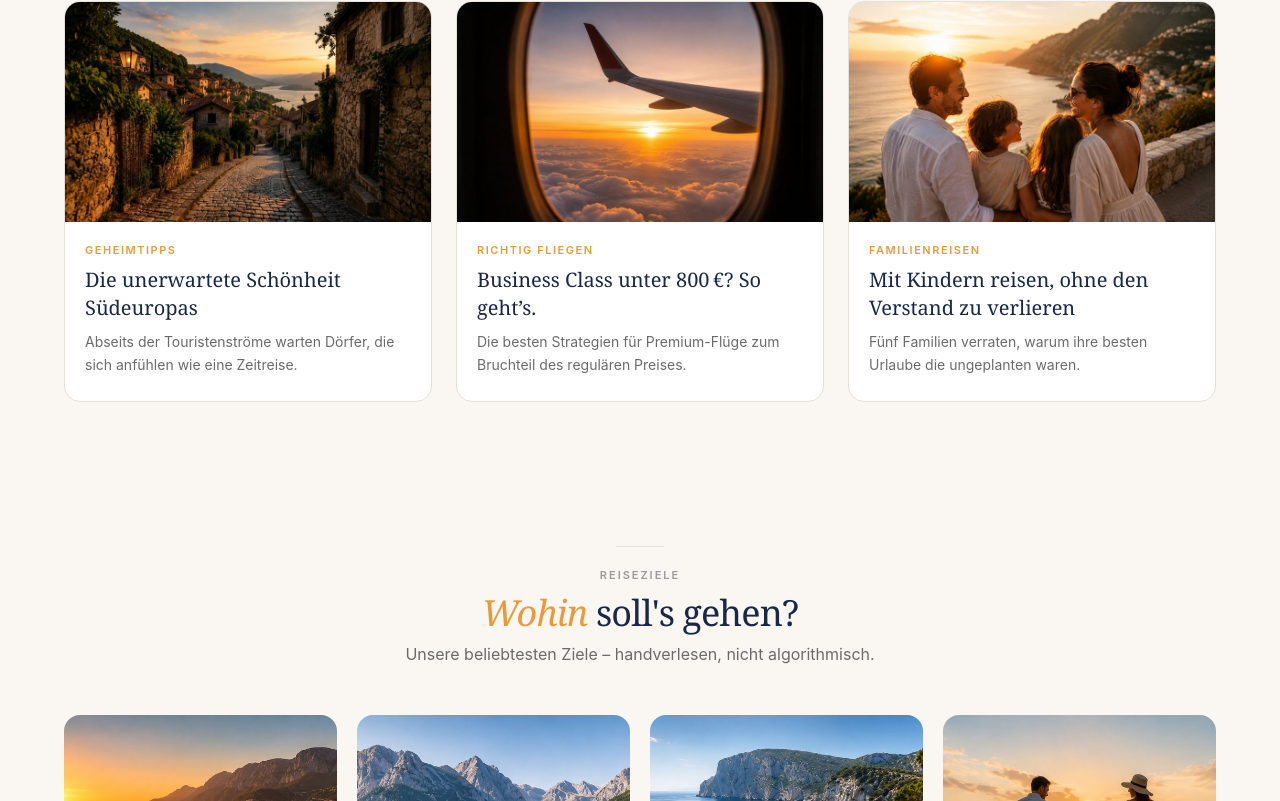
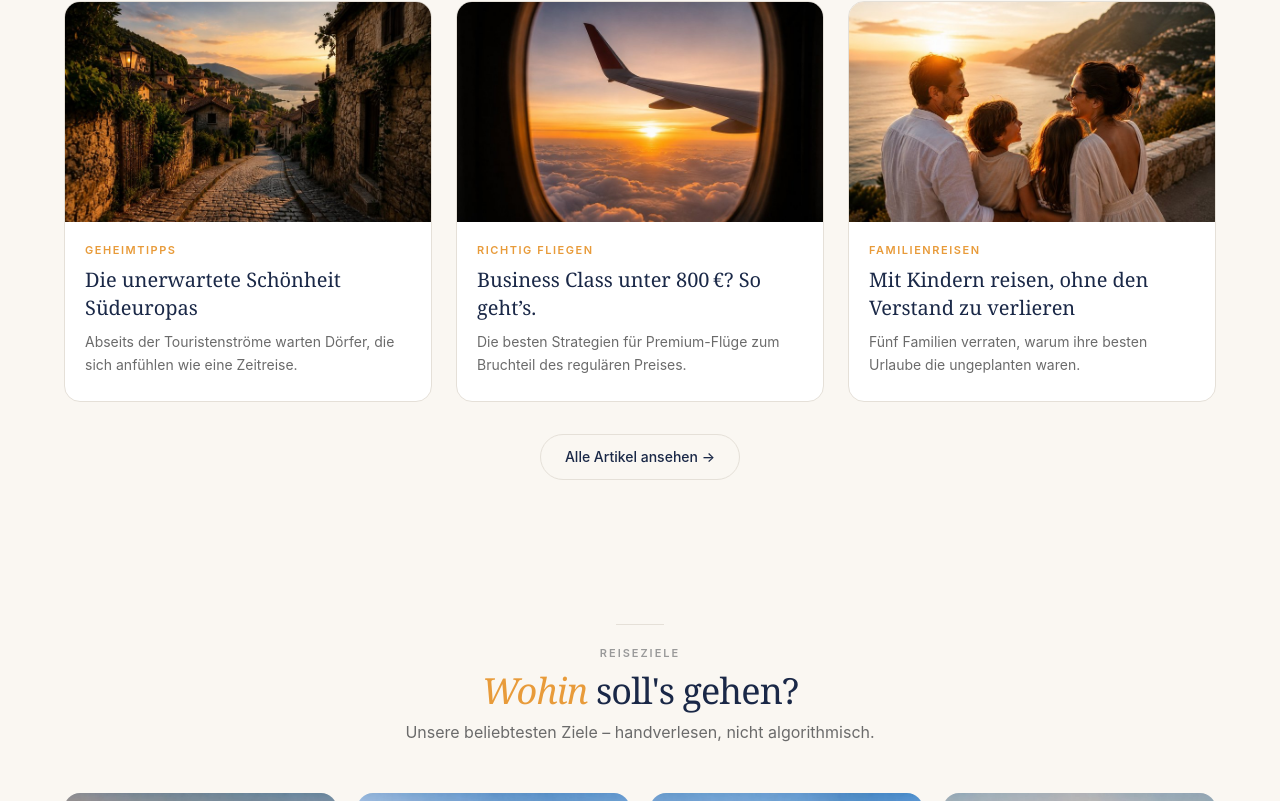
Before and after one commit to mdimster/myfly24-web, a Next.js app: page / in a window 1280 px wide. Shown: the part 934-1735 px from the top of the page. Built offline with nearby package versions, Linux system fonts and the light colour scheme.

Commit message:
feat: magazin links on homepage

```diff
--- a/app/page.tsx
+++ b/app/page.tsx
@@ -218,7 +218,7 @@ export default function HomePage() {
       <section className="px-5 sm:px-16 pb-16 sm:pb-20">
         <div className="grid grid-cols-1 md:grid-cols-3 gap-5 sm:gap-6 max-w-[1200px] mx-auto">
           {magazineArticles.map((article) => (
-            <article key={article.slug} className="magazine-card">
+            <Link key={article.slug} href="/magazin" className="magazine-card no-underline">
               <div className="relative h-[180px] sm:h-[220px]">
                 <Image
                   src={article.image}
@@ -239,8 +239,16 @@ export default function HomePage() {
                   {article.excerpt}
                 </p>
               </div>
-            </article>
+            </Link>
           ))}
+        </div>
+        <div className="text-center mt-8">
+          <Link
+            href="/magazin"
+            className="inline-flex items-center gap-2 px-6 py-3 rounded-full border border-border text-sm font-medium text-navy no-underline hover:bg-white transition-colors"
+          >
+            Alle Artikel ansehen →
+          </Link>
         </div>
       </section>
 
```
